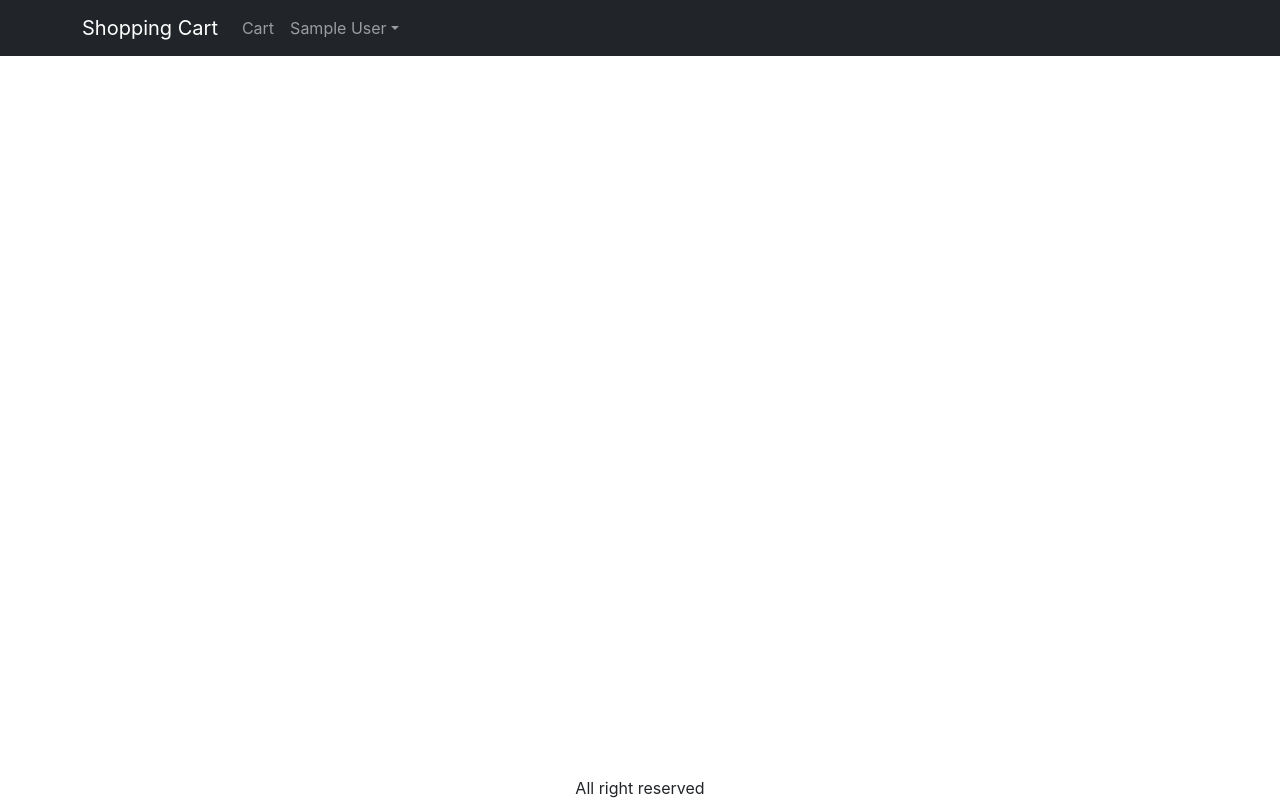
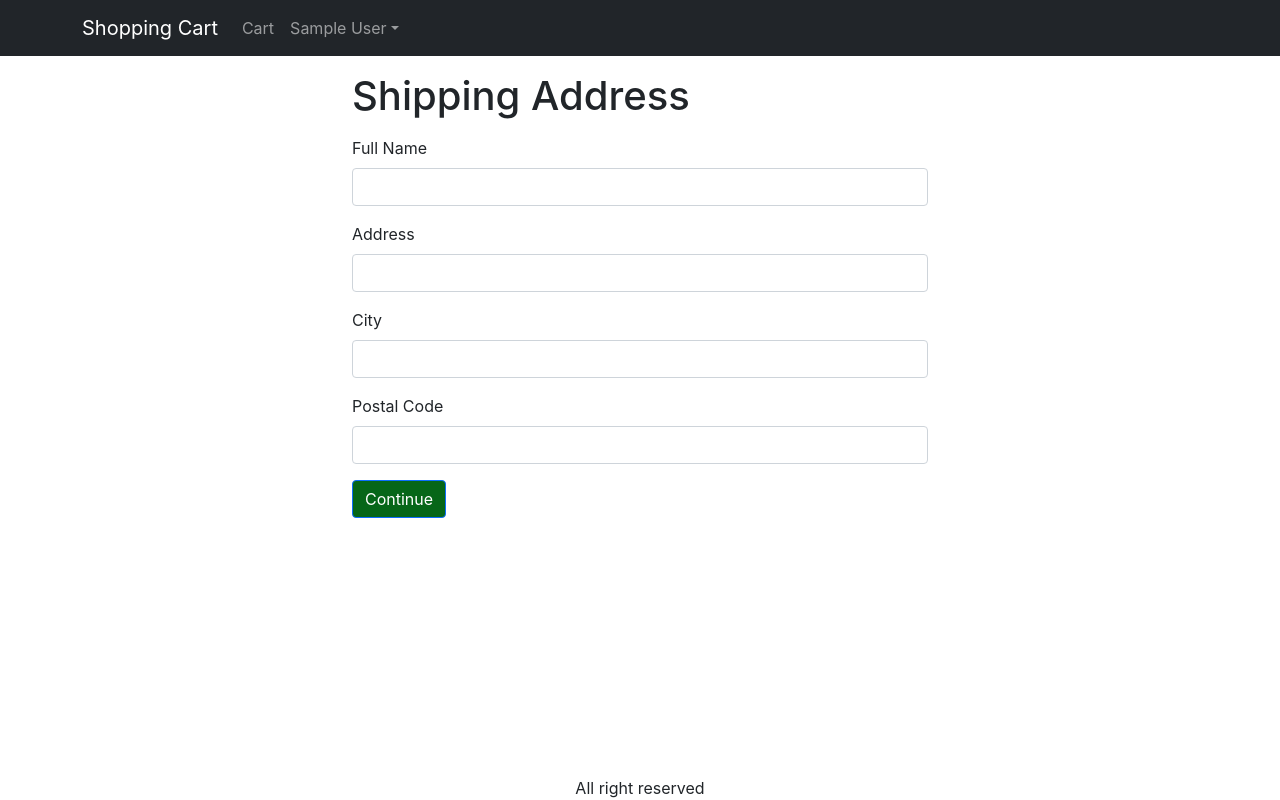
Before and after one commit to sandalib/ShoppingCart, a React (Create React App) app in the folder frontend/: page /shipping in a window 1280 px wide. Built offline with nearby package versions, Linux system fonts and the light colour scheme; sample sign-in values are in the browser's storage.

Commit message:
shipping

```diff
--- a/frontend/src/App.js
+++ b/frontend/src/App.js
@@ -1,5 +1,5 @@
 import { BrowserRouter, Routes, Route, Link } from 'react-router-dom';
-import {ToastContainer} from 'react-toastify';
+import { ToastContainer } from 'react-toastify';
 import 'react-toastify/dist/ReactToastify.css';
 import HomeScreen from "./screens/HomeScreen";
 import ProductScreen from './screens/ProductScreen';
@@ -13,19 +13,20 @@ import { useContext } from 'react';
 import { Store } from './Store';
 import CartScreen from './screens/CartScreen';
 import SigninScreen from './screens/SigninScreen';
+import ShippingAddressScreen from './screens/ShippingAddressScreen';
 
 function App() {
-  const { state ,dispatch:ctxDispatch} = useContext(Store);
+  const { state, dispatch: ctxDispatch } = useContext(Store);
   const { cart, userInfo } = state;
 
-  const signoutHandler=()=>{
-    ctxDispatch({type:'USER_SIGNOUT'});
+  const signoutHandler = () => {
+    ctxDispatch({ type: 'USER_SIGNOUT' });
     localStorage.removeItem('userInfo');
   }
   return (
     <BrowserRouter>
       <div className='d-flex flex-column site-container'>
-        <ToastContainer position='top-center' limit={1}/>
+        <ToastContainer position='top-center' limit={1} />
         <header >
           <Navbar bg="dark" variant="dark">
             <Container>
@@ -64,6 +65,7 @@ function App() {
               <Route path="/product/:slug" element={<ProductScreen />} />
               <Route path="/cart" element={<CartScreen />} />
               <Route path="/signin" element={<SigninScreen />} />
+              <Route path="/shipping" element={<ShippingAddressScreen />} />
               <Route path="/" element={<HomeScreen />} />
             </Routes>
           </Container>
--- /dev/null
+++ b/frontend/src/screens/ShippingAddressScreen.js
@@ -0,0 +1,80 @@
+import React, { useContext, useEffect, useState } from 'react'
+import Button from 'react-bootstrap/Button';
+import Form from 'react-bootstrap/Form';
+import { Helmet } from 'react-helmet-async';
+import { useNavigate } from 'react-router-dom';
+import { Store } from '../Store';
+
+function ShippingAddressScreen() {
+const navigate=useNavigate();
+const {state}=useContext(Store);
+
+const {userInfo,}=state;
+
+    const [fullName, setFullName] = useState('');
+    const [address, setAddress] = useState('');
+    const [city, setCity] = useState('');
+    const [postalCode, setPostalCode] = useState('');
+    const submitHandler = (e) => {
+        e.preventDefault();
+    }
+    useEffect(()=>{
+        if(!userInfo){
+            navigate('/signin');
+        }
+    },[userInfo,navigate])
+    return (
+        <div>
+            <Helmet>
+                <title>Shipping Address</title>
+            </Helmet>
+            <div className='container small-container'>
+                <h1 className="my-3">Shipping Address</h1>
+                <Form onSubmit={submitHandler}>
+                    <Form.Group className="mb-3" controlId="fullName">
+                        <Form.Label>Full Name</Form.Label>
+                        <Form.Control
+                            value={fullName}
+                            onChange={(e) => setFullName(e.target.value)}
+                            required
+                        />
+                    </Form.Group>
+                    <Form.Group className="mb-3" controlId="address">
+                        <Form.Label>Address</Form.Label>
+                        <Form.Control
+                            value={address}
+                            onChange={(e) => setAddress(e.target.value)}
+                            required
+                        />
+                    </Form.Group>
+                    <Form.Group className="mb-3" controlId="city">
+                        <Form.Label>City</Form.Label>
+                        <Form.Control
+                            value={city}
+                            onChange={(e) => setCity(e.target.value)}
+                            required
+                        />
+                    </Form.Group>
+                    <Form.Group className="mb-3" controlId="postalCode">
+                        <Form.Label>Postal Code</Form.Label>
+                        <Form.Control
+                            value={postalCode}
+                            onChange={(e) => setPostalCode(e.target.value)}
+                            required
+                        />
+                    </Form.Group>
+
+                    <div className="mb-3">
+                        <Button variant="primary" type="submit">
+                            Continue
+                        </Button>
+                    </div>
+                </Form>
+            </div>
+
+        </div>
+
+    );
+}
+
+export default ShippingAddressScreen;
--- /dev/null
+++ b/frontend/src/screens/tempCodeRunnerFile.js
@@ -0,0 +1,5 @@
+ useEffect(()=>{
+        if(!userInfo){
+            navigate('/signin');
+        }
+    },[userInfo,navigate])
```
